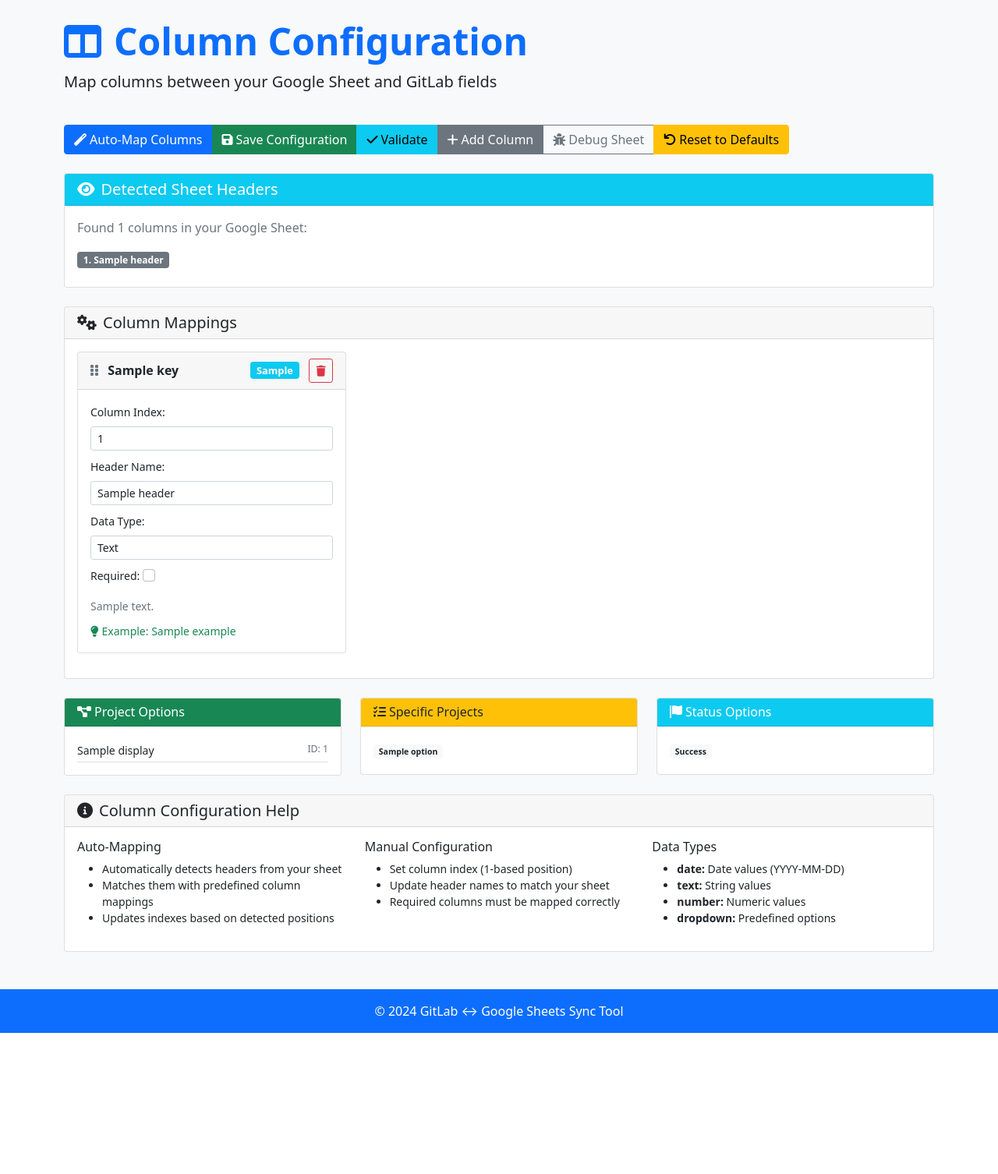
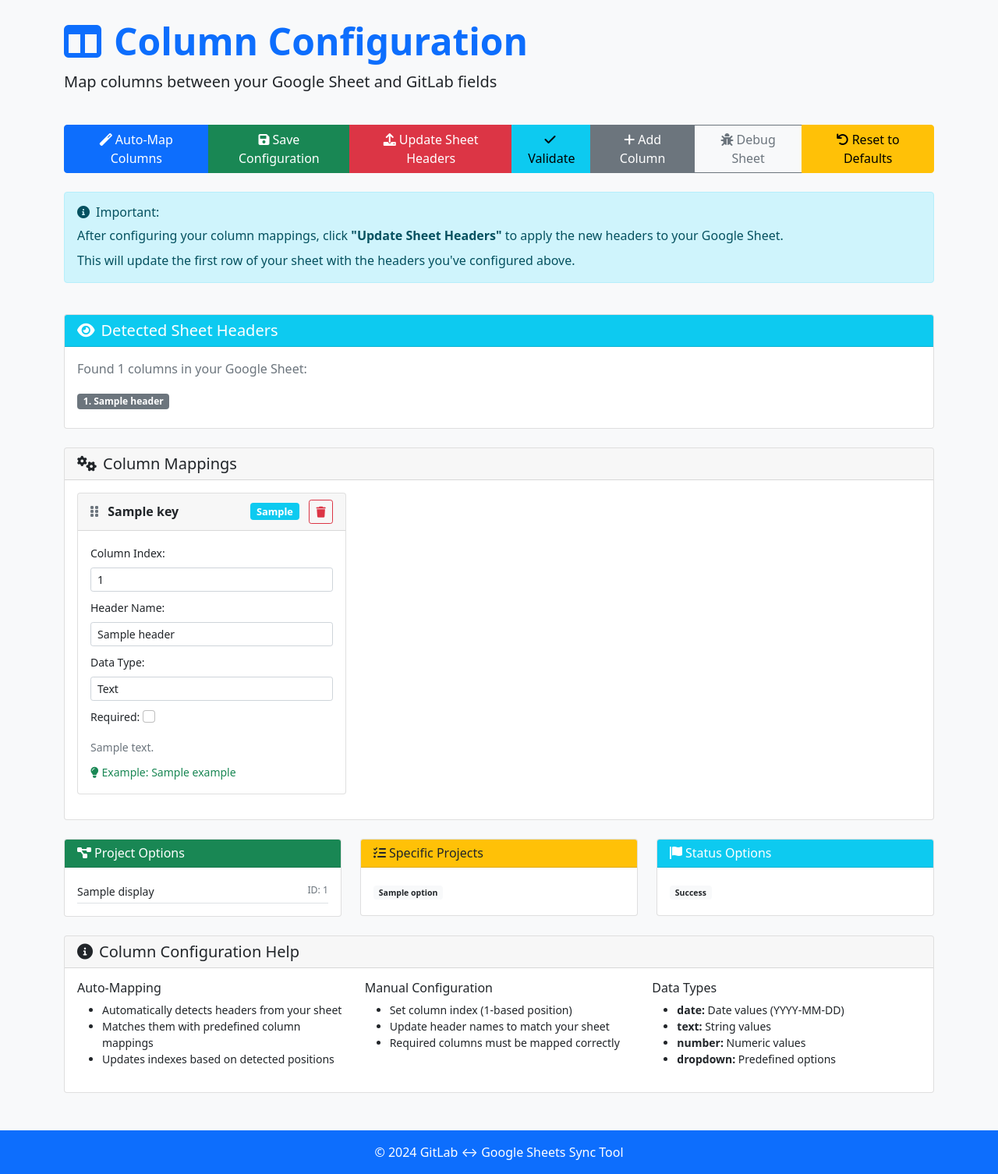
Before and after one commit to Lafarie/Sheet-Ninja, a Flask app: template web_ui/templates/columns.html in a window 1280 px wide. Shown: the part 56-1562 px from the top of the page at 78% size. Before the commit the page ends 1381 px from the top, so only its background shows below. Run offline with Flask 3, Linux system fonts and the light colour scheme; the template is opened without the code that fills it: most values are stand-ins (such as "Sample title", 1, 10 or a date in 2020).

Commit message:
Enhance header setup functionality in web UI to update Google Sheet headers based on current configuration and improve user notifications

```diff
--- a/web_ui/app.py
+++ b/web_ui/app.py
@@ -637,47 +637,73 @@ def remove_column():
 
 @app.route('/api/setup/headers', methods=['POST'])
 def setup_headers():
-    """Setup proper column headers in the Google Sheet"""
+    """Setup proper column headers in the Google Sheet based on current configuration"""
     try:
         if not ui_manager.initialize_services():
             return jsonify({'success': False, 'error': 'Cannot initialize services'})
 
-        # Define the proper headers based on config
-        headers = []
-        for column_key, column_info in config.COLUMN_CONFIG.items():
-            headers.append(column_info['header'])
+        # Get current column configuration sorted by index
+        column_config = config.COLUMN_CONFIG
+
+        # Sort columns by their index to maintain proper order
+        sorted_columns = sorted(column_config.items(), key=lambda x: x[1].get('index', 999))
+
+        # Build headers array based on the sorted column configuration
+        max_index = max([col_info.get('index', 1) for col_info in column_config.values()])
+        headers = [''] * max_index  # Initialize with empty strings
+
+        for column_key, column_info in sorted_columns:
+            index = column_info.get('index', 1) - 1  # Convert to 0-based index
+            if 0 <= index < len(headers):
+                headers[index] = column_info.get('header', column_key)
+
+        # Remove trailing empty headers
+        while headers and headers[-1] == '':
+            headers.pop()
 
         # Write headers to the first row
         service = ui_manager.column_manager.service
         spreadsheet_id = config.SPREADSHEET_ID
         worksheet_name = config.WORKSHEET_NAME
 
-        # Clear the first row first
-        range_name = f"{worksheet_name}!1:1"
-        service.spreadsheets().values().clear(
+        # Get current sheet data to preserve existing data
+        current_range = f"{worksheet_name}!A1:Z1000"  # Read a large range
+        current_result = service.spreadsheets().values().get(
             spreadsheetId=spreadsheet_id,
-            range=range_name
+            range=current_range
         ).execute()
 
-        # Write new headers
-        range_name = f"{worksheet_name}!A1"
+        current_values = current_result.get('values', [])
+
+        # Update the first row with new headers
+        if current_values:
+            current_values[0] = headers + [''] * (len(current_values[0]) - len(headers)) if len(current_values[0]) > len(headers) else headers
+        else:
+            current_values = [headers]
+
+        # Write the updated data back
         body = {
-            'values': [headers]
+            'values': current_values
         }
 
         result = service.spreadsheets().values().update(
             spreadsheetId=spreadsheet_id,
-            range=range_name,
+            range=current_range,
             valueInputOption='RAW',
             body=body
         ).execute()
 
         return jsonify({
             'success': True,
-            'message': f'Successfully set up {len(headers)} column headers',
+            'message': f'Successfully updated {len(headers)} column headers in Google Sheet',
             'headers': headers,
-            'updated_cells': result.get('updatedCells', 0)
+            'updated_cells': result.get('updatedCells', 0),
+            'column_mapping': {col_key: f"Column {col_info.get('index', 1)} - {col_info.get('header', col_key)}"
+                             for col_key, col_info in sorted_columns}
         })
+
+    except Exception as e:
+        return jsonify({'success': False, 'error': str(e)})
 
     except Exception as e:
         return jsonify({'success': False, 'error': str(e)})
--- a/web_ui/templates/columns.html
+++ b/web_ui/templates/columns.html
@@ -110,6 +110,9 @@
                     <button type="button" class="btn btn-success" onclick="saveColumnConfig()">
                         <i class="fas fa-save me-1"></i>Save Configuration
                     </button>
+                    <button type="button" class="btn btn-danger" onclick="updateSheetHeaders()">
+                        <i class="fas fa-upload me-1"></i>Update Sheet Headers
+                    </button>
                     <button type="button" class="btn btn-info" onclick="validateColumns()">
                         <i class="fas fa-check me-1"></i>Validate
                     </button>
@@ -124,7 +127,20 @@
                     </button>
                 </div>
             </div>
-        </div>        <!-- Debug Information -->
+        </div>
+
+        <!-- Important Notice -->
+        <div class="row mb-4">
+            <div class="col-12">
+                <div class="alert alert-info">
+                    <h6><i class="fas fa-info-circle me-2"></i>Important:</h6>
+                    <p class="mb-2">After configuring your column mappings, click <strong>"Update Sheet Headers"</strong> to apply the new headers to your Google Sheet.</p>
+                    <p class="mb-0">This will update the first row of your sheet with the headers you've configured above.</p>
+                </div>
+            </div>
+        </div>
+
+        <!-- Debug Information -->
         <div id="debug-info" class="alert alert-info" style="display: none;">
             <h6><i class="fas fa-info-circle me-2"></i>Debug Information</h6>
             <pre id="debug-output"></pre>
@@ -559,8 +575,8 @@
             });
         }
 
-        function setupHeaders() {
-            if (!confirm('This will replace the first row of your Google Sheet with proper column headers. Continue?')) {
+        function updateSheetHeaders() {
+            if (!confirm('This will update the first row of your Google Sheet with the current column configuration.\n\nThis will overwrite existing headers. Are you sure you want to continue?')) {
                 return;
             }
 
@@ -569,19 +585,41 @@
                 method: 'POST',
                 success: function(response) {
                     if (response.success) {
-                        showMessage('Success', response.message);
+                        let message = response.message;
+                        if (response.headers && response.headers.length > 0) {
+                            message += '<br><br><strong>Updated headers:</strong><br>';
+                            response.headers.forEach((header, index) => {
+                                message += `Column ${index + 1}: ${header}<br>`;
+                            });
+                        }
+                        if (response.column_mapping) {
+                            message += '<br><strong>Column mapping:</strong><br>';
+                            for (const [key, mapping] of Object.entries(response.column_mapping)) {
+                                message += `${key}: ${mapping}<br>`;
+                            }
+                        }
+                        showMessage('Success', message);
                         // Refresh the page after a short delay to show updated headers
                         setTimeout(() => {
                             window.location.reload();
-                        }, 2000);
+                        }, 3000);
                     } else {
                         showMessage('Error', response.error, true);
                     }
                 },
-                error: function() {
-                    showMessage('Error', 'Failed to setup headers', true);
+                error: function(xhr, status, error) {
+                    let errorMsg = 'Failed to update sheet headers';
+                    if (xhr.responseJSON && xhr.responseJSON.error) {
+                        errorMsg = xhr.responseJSON.error;
+                    }
+                    showMessage('Error', errorMsg, true);
                 }
             });
+        }
+
+        function setupHeaders() {
+            // This function is now replaced by updateSheetHeaders
+            updateSheetHeaders();
         }
 
         function resetToDefaults() {
```
